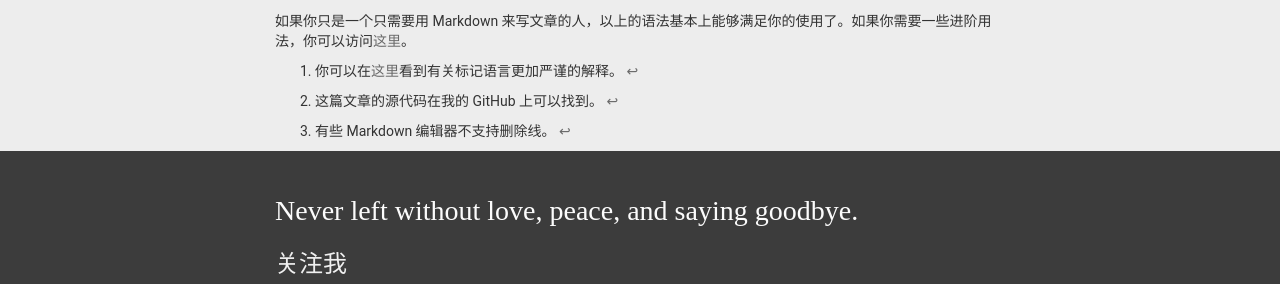
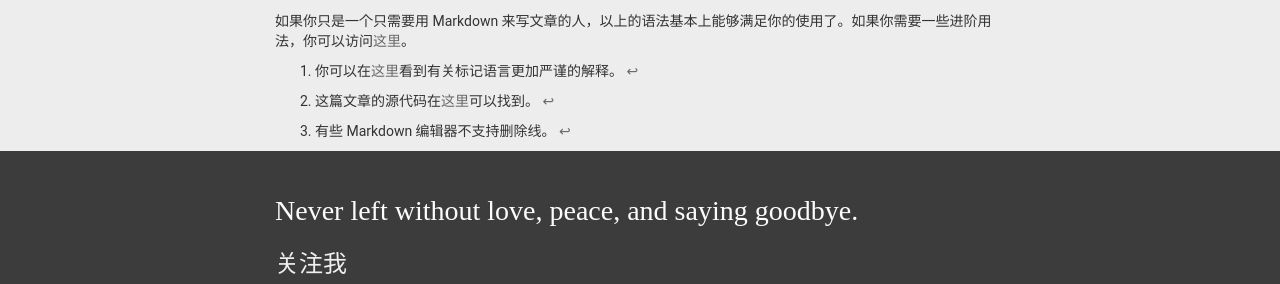
Before and after one commit to zqm1999/zqm1999.github.io, a Jekyll site: the page built from _posts/2015-01-30-Markdown-Intro.md, in a window 1280 px wide and 900 px high, scrolled down 4189 px. Shown: the part 407-691 px from the top of the window. Built offline with Jekyll 4.4.1, drawn with Linux system fonts in a browser that asks for light colours; nearby versions of some CDN libraries; some web fonts are replaced; Markdown is read by kramdown in place of the engine named in the settings; comment, search, counter and statistics services are not loaded; some of the changed text lies outside the part shown.

Commit message:
修改文章

```diff
--- a/_posts/2015-01-29-Markdown-Intro.md
+++ b/_posts/2015-01-30-Markdown-Intro.md
@@ -21,7 +21,7 @@ Markdown 是一种标记语言。标记语言指的是一种在文章上添加
 
 这就是 Markdown 的语法了。现在你所看到的这篇文章就是使用 Markdown 来编写的。[^2]
 
-[^2]: 这篇文章的源代码在我的 GitHub 上可以找到。
+[^2]: 这篇文章的源代码在[这里](https://raw.githubusercontent.com/Astrian/astrian.github.io/master/_posts/2015-01-30-Markdown-Intro.md)可以找到。
 
 ## 为什么要使用 Markdown？
 
@@ -35,7 +35,7 @@ Markdown 的语法非常的易于上手，只需花一些时间将这篇文章
 
 我们以往写作，喜欢先写一个提纲或框架，然后再填充内容进去。Markdown 的语言特点允许我们很方便地通过提纲来快速组织思路。比如，我在撰写这篇文章之前，就先写了一个提纲。然后我再用提纲来快速组织我的思路，填充这些内容。
 
-![Markdown 提纲](http://mdblog.astrianfm.com/Pics/2015-01-29-Markdown-intro/Markdown-list.png)
+![Markdown 提纲](http://mdblog.astrianfm.com/Pics/2015-01-30-Markdown-intro/Markdown-list.png)
 
 ### 兼容性与可读性强
 
```
Also changed, not shown: Pics/2015-01-30-Markdown-intro/Markdown-list.png (renamed from Pics/2015-01-29-Markdown-intro/Markdown-list.png).
